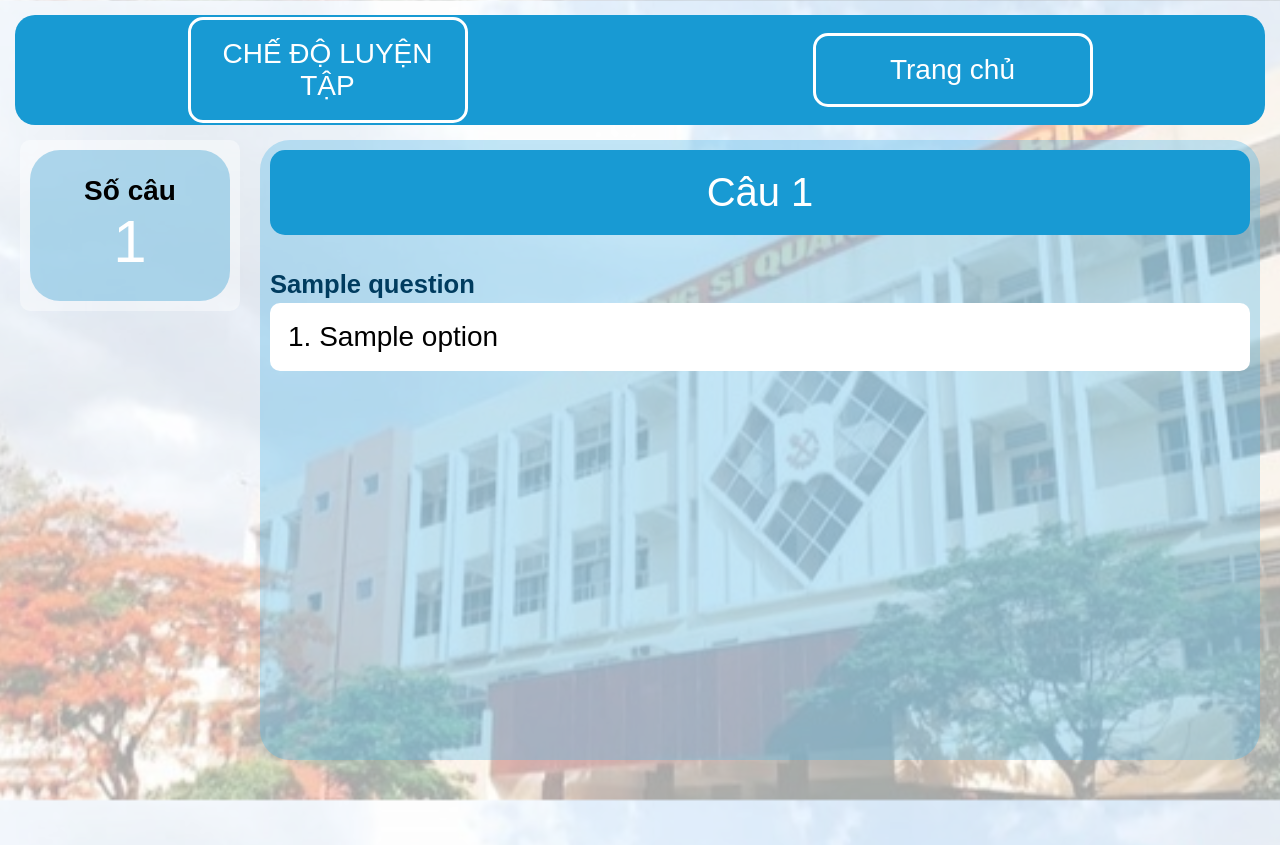
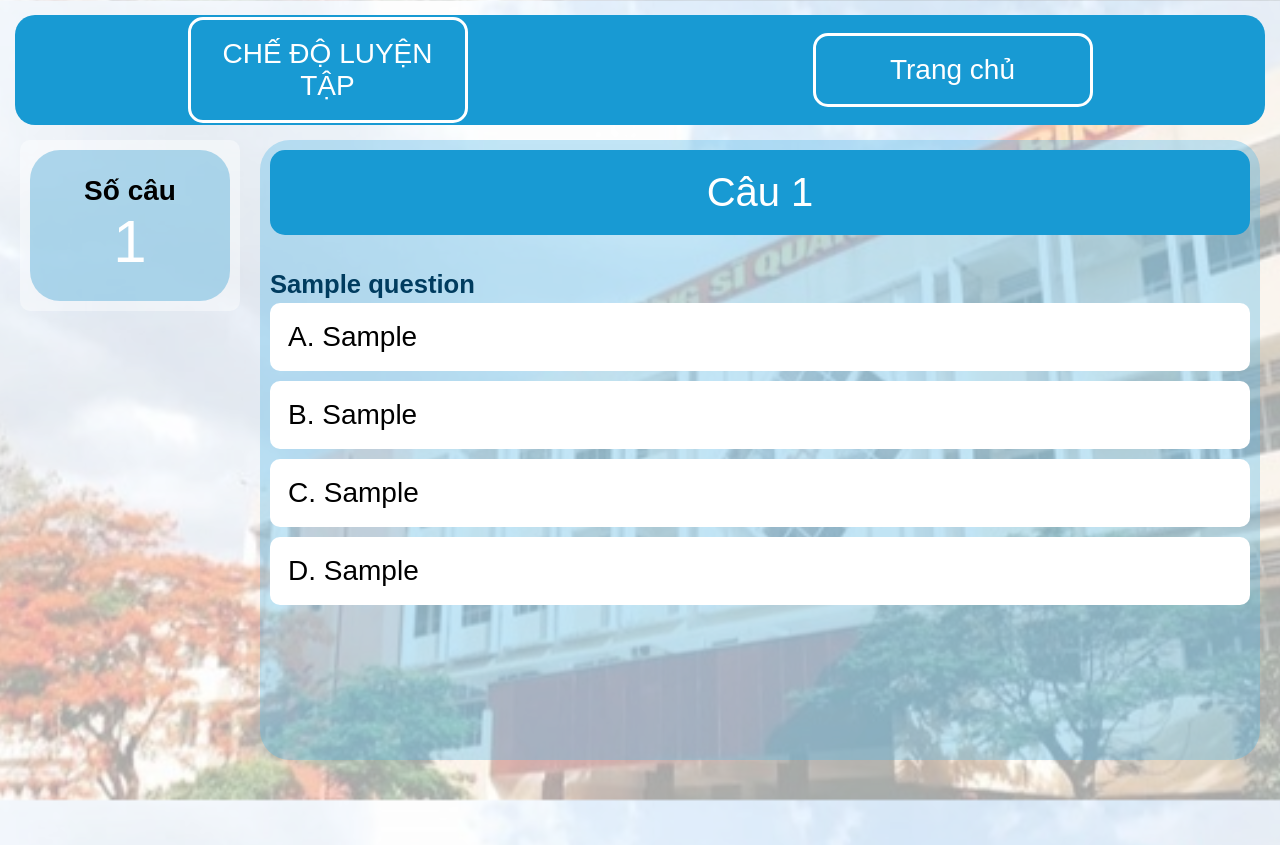
Before and after one commit to HuyHoang-desine/300-cau-trac-nghiem-tieng-anh-chuyen-nganh-cong-binh, a Flask app: template Quizweb/templates/practice.html in a window 1280 px wide. Shown: the top 845 px of the page. Run offline with Flask 3, Linux system fonts and the light colour scheme; the template is opened without the code that fills it: most values are stand-ins (such as "Sample title", 1, 10 or a date in 2020).

Commit message:
Update practice.html

```diff
--- a/Quizweb/templates/practice.html
+++ b/Quizweb/templates/practice.html
@@ -4,8 +4,7 @@
 <meta charset="UTF-8">
 <title>Luyện tập</title>
 
-<link rel="stylesheet"
-href="{{ url_for('static', filename='style.css') }}">
+<link rel="stylesheet" href="{{ url_for('static', filename='style.css') }}">
 </head>
 
 <body class="quiz-page">
@@ -30,8 +29,7 @@ href="{{ url_for('static', filename='style.css') }}">
     <div class="question-area" style="overflow-y:auto;">
 
         {% for q in questions %}
-        <div class="question-block active"
-             style="display:block; margin-bottom:40px;">
+        <div class="question-block active" style="display:block; margin-bottom:40px;">
 
             <div class="question-title">
                 Câu {{ loop.index }}
@@ -41,12 +39,25 @@ href="{{ url_for('static', filename='style.css') }}">
 
             <div class="practice-options">
 
-                {% for option in q.options %}
                 <div class="practice-answer"
-                     onclick="checkAnswer(this, '{{ option[0] }}', '{{ q.correct }}')">
-                    {{ option[0] }}. {{ option[1] }}
+                     onclick="checkAnswer(this, 'A', '{{ q.correct }}')">
+                    A. {{ q.option_a }}
                 </div>
-                {% endfor %}
+
+                <div class="practice-answer"
+                     onclick="checkAnswer(this, 'B', '{{ q.correct }}')">
+                    B. {{ q.option_b }}
+                </div>
+
+                <div class="practice-answer"
+                     onclick="checkAnswer(this, 'C', '{{ q.correct }}')">
+                    C. {{ q.option_c }}
+                </div>
+
+                <div class="practice-answer"
+                     onclick="checkAnswer(this, 'D', '{{ q.correct }}')">
+                    D. {{ q.option_d }}
+                </div>
 
             </div>
 
@@ -59,16 +70,15 @@ href="{{ url_for('static', filename='style.css') }}">
 <script>
 function checkAnswer(element, selected, correct){
 
-    let options = element.parentElement.children;
     let correctAnswers = correct.split(",");
 
     if(correctAnswers.includes(selected)){
-        element.classList.toggle("correct");
-    }
-    else{
+        element.classList.add("correct");
+    } else {
         element.classList.add("wrong");
     }
 
+    let options = element.parentElement.children;
     let selectedCorrect = 0;
 
     for(let option of options){
```
